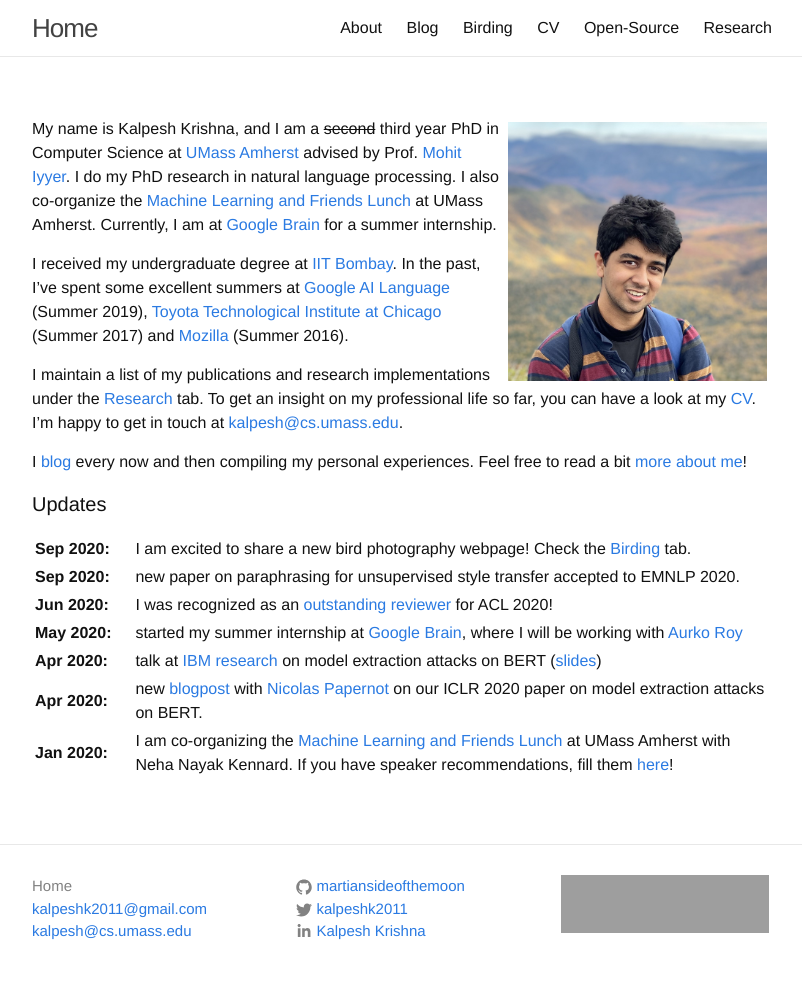
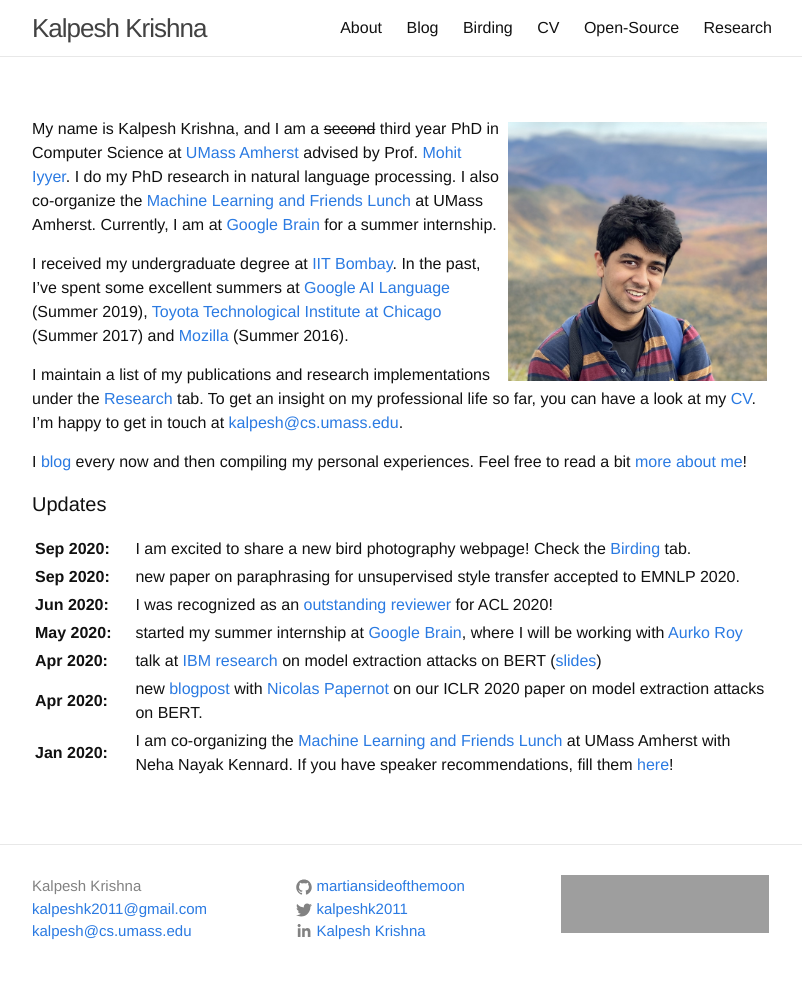
Before and after one commit to martiansideofthemoon/martiansideofthemoon.github.io, a Jekyll site: the page built from index.md, in a window 1280 px wide. Shown: the whole page, without its empty margins (238-1040 px from the left). Built offline with Jekyll 4.4.1, drawn with Linux system fonts in a browser that asks for light colours; comment, search, counter and statistics services are not loaded; grey boxes are pictures that could not be loaded.

Commit message:
Updating homepage a bit

```diff
--- a/_config.yml
+++ b/_config.yml
@@ -6,7 +6,7 @@
 # 'jekyll serve'. If you change this file, please restart the server process.
 
 # Site settings
-title: Home
+title: Kalpesh Krishna
 full_name: Kalpesh Krishna
 email: kalpeshk2011@gmail.com
 email2: kalpesh@cs.umass.edu
```
